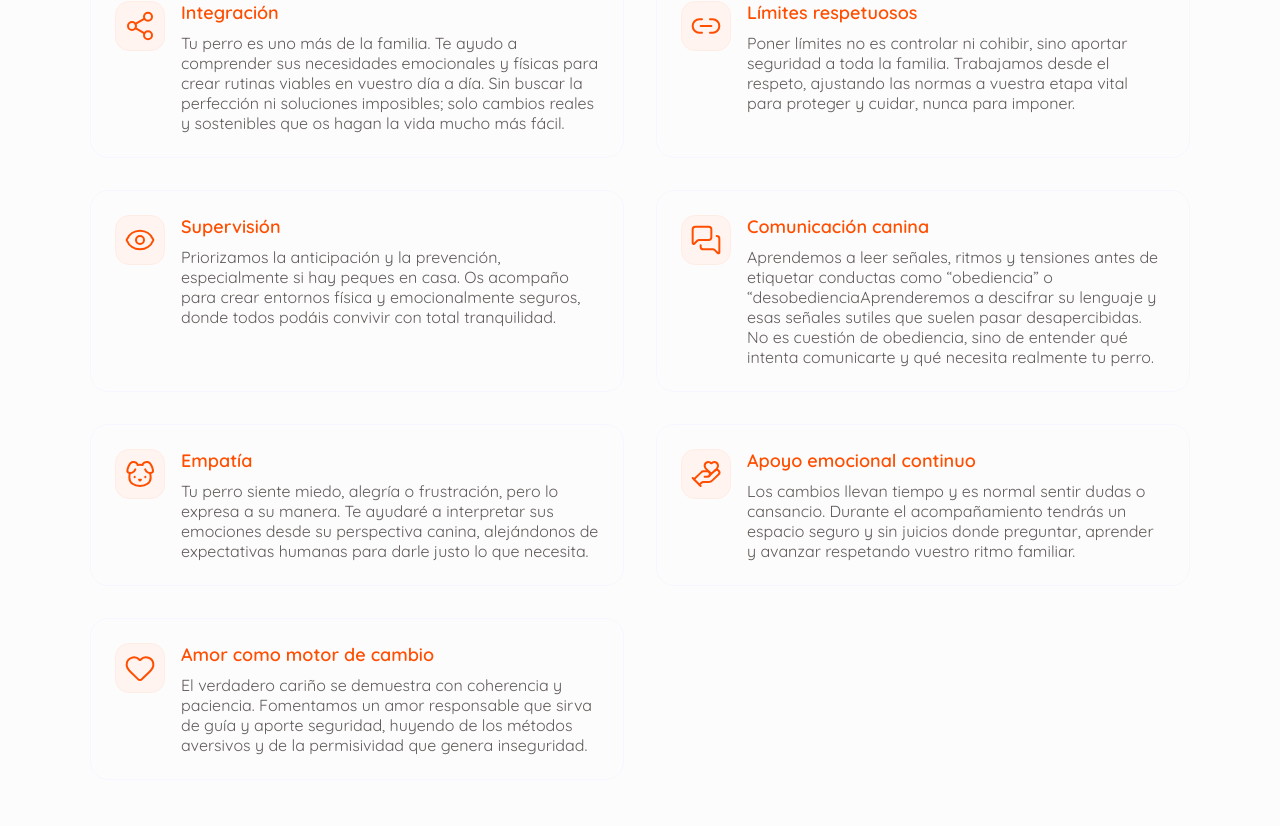
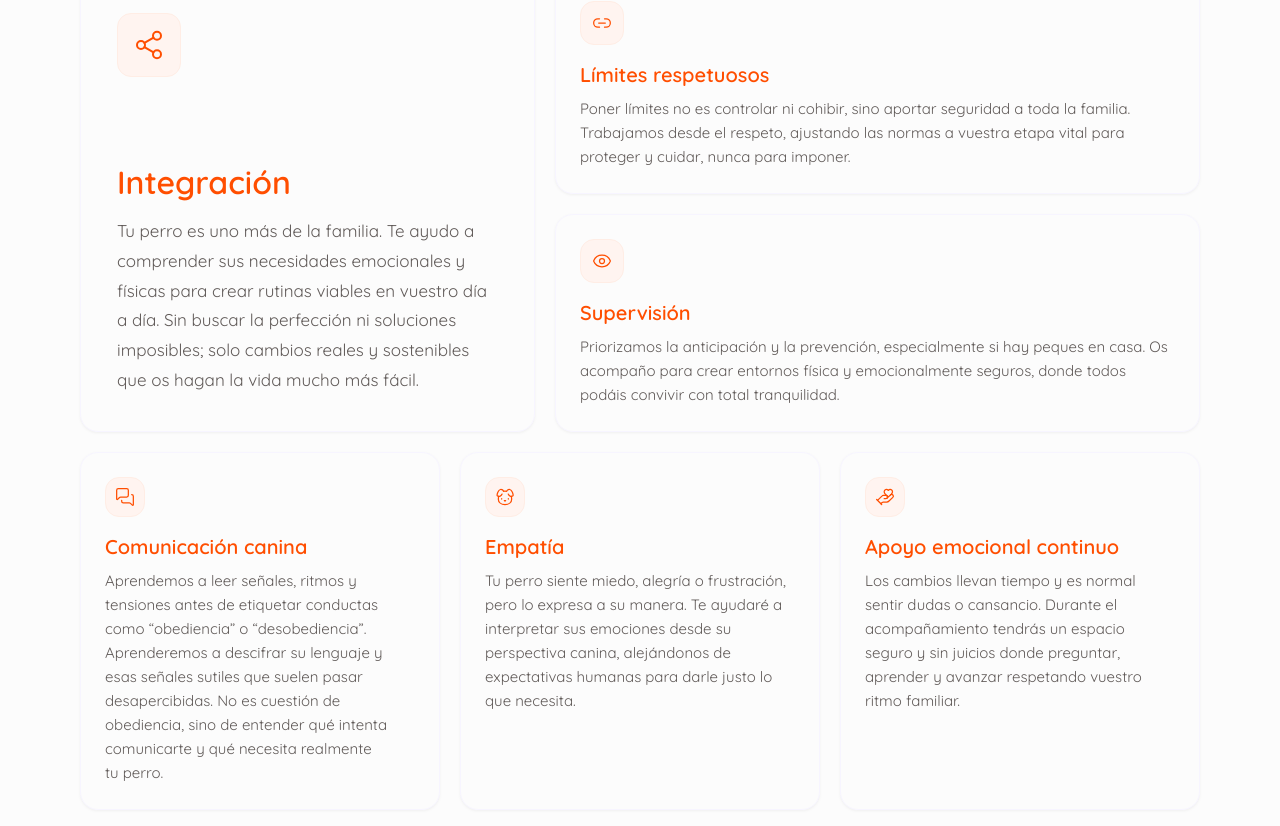
Before and after one commit to javivega/paquicabello, a React (Vite) app: page /sobre-mi in a window 1280 px wide. Shown: the part 2991-3817 px from the top of the page. Built offline with nearby package versions, Linux system fonts and the light colour scheme; no server answers.

Commit message:
About updated

```diff
--- a/src/components/about/AboutPrinciplesSection.tsx
+++ b/src/components/about/AboutPrinciplesSection.tsx
@@ -1,6 +1,5 @@
 import type { LucideIcon } from 'lucide-react'
 import {
-  Baby,
   Dog,
   Eye,
   HandHeart,
@@ -31,10 +30,10 @@ const principles: readonly {
     id: 'limites',
     icon: Link2,
     title: 'Límites respetuosos',
-    body: 'Poner límites no es controlar ni cohibir, sino aportar seguridad a toda la familia. Trabajamos desde el respeto, ajustando las normas a vuestra etapa vital para proteger y cuidar, nunca para imponer.'
+    body: 'Poner límites no es controlar ni cohibir, sino aportar seguridad a toda la familia. Trabajamos desde el respeto, ajustando las normas a vuestra etapa vital para proteger y cuidar, nunca para imponer.',
   },
   {
-    id: 'supervision',
+    id: 'supervicion',
     icon: Eye,
     title: 'Supervisión',
     body: 'Priorizamos la anticipación y la prevención, especialmente si hay peques en casa. Os acompaño para crear entornos física y emocionalmente seguros, donde todos podáis convivir con total tranquilidad.',
@@ -43,7 +42,7 @@ const principles: readonly {
     id: 'comunicacion',
     icon: MessagesSquare,
     title: 'Comunicación canina',
-    body: 'Aprendemos a leer señales, ritmos y tensiones antes de etiquetar conductas como “obediencia” o “desobedienciaAprenderemos a descifrar su lenguaje y esas señales sutiles que suelen pasar desapercibidas. No es cuestión de obediencia, sino de entender qué intenta comunicarte y qué necesita realmente tu perro.',
+    body: 'Aprendemos a leer señales, ritmos y tensiones antes de etiquetar conductas como “obediencia” o “desobediencia”. Aprenderemos a descifrar su lenguaje y esas señales sutiles que suelen pasar desapercibidas. No es cuestión de obediencia, sino de entender qué intenta comunicarte y qué necesita realmente tu perro.',
   },
   {
     id: 'empatia',
@@ -63,8 +62,140 @@ const principles: readonly {
     title: 'Amor como motor de cambio',
     body: 'El verdadero cariño se demuestra con coherencia y paciencia. Fomentamos un amor responsable que sirva de guía y aporte seguridad, huyendo de los métodos aversivos y de la permisividad que genera inseguridad.',
   },
+]
 
-]
+const lgPlacements = [
+  'lg:col-span-5 lg:row-span-2 lg:col-start-1 lg:row-start-1',
+  'lg:col-span-7 lg:col-start-6 lg:row-start-1',
+  'lg:col-span-7 lg:col-start-6 lg:row-start-2',
+  'lg:col-span-4 lg:col-start-1 lg:row-start-3',
+  'lg:col-span-4 lg:col-start-5 lg:row-start-3',
+  'lg:col-span-4 lg:col-start-9 lg:row-start-3',
+  'lg:col-span-12 lg:row-start-4',
+] as const
+
+type Prominence = 'hero' | 'side' | 'base' | 'finale'
+
+function prominenceFor(i: number): Prominence {
+  if (i === 0) return 'hero'
+  if (i === 1 || i === 2) return 'side'
+  if (i === 6) return 'finale'
+  return 'base'
+}
+
+type PrincipleCellProps = {
+  index: number
+  id: string
+  icon: LucideIcon
+  title: string
+  body: string
+  enterDelayMs?: number
+}
+
+function PrincipleIcon({
+  icon: Icon,
+  prominence,
+}: {
+  icon: LucideIcon
+  prominence: Prominence
+}) {
+  return (
+    <span
+      className={cn(
+        'inline-flex shrink-0 items-center justify-center rounded-xl border border-border-subtle-0 bg-surface-subtle-0',
+        prominence === 'hero' && 'size-14 sm:size-16',
+        prominence === 'side' && 'size-11',
+        prominence === 'base' && 'size-10',
+        prominence === 'finale' &&
+          'size-12 border-foreground-brand/15 bg-surface-subtle-1 sm:size-14',
+      )}
+      aria-hidden
+    >
+      <Icon
+        className={cn(
+          'text-foreground-brand',
+          prominence === 'hero' && 'size-7 sm:size-8',
+          prominence === 'side' && 'size-5',
+          prominence === 'base' && 'size-5',
+          prominence === 'finale' && 'size-6 sm:size-7',
+        )}
+        strokeWidth={1.5}
+      />
+    </span>
+  )
+}
+
+function PrincipleCell({
+  index,
+  id,
+  icon,
+  title,
+  body,
+  enterDelayMs,
+}: PrincipleCellProps) {
+  const p = prominenceFor(index)
+  const titleId = `about-principle-${id}`
+
+  return (
+    <article
+      aria-labelledby={titleId}
+      style={enterDelayMs != null ? sectionEnterStyle(enterDelayMs) : undefined}
+      className={cn(
+        'col-span-12 flex flex-col rounded-2xl border border-border-subtle-1 bg-canvas',
+        'shadow-[0_1px_3px_0_rgb(0_0_0/_0.05)]',
+        'motion-safe:transition-[transform,box-shadow] motion-safe:duration-200',
+        'motion-safe:hover:-translate-y-0.5 hover:shadow-[0_6px_24px_0_rgb(0_0_0/_0.07)]',
+        lgPlacements[index],
+        enterDelayMs != null && 'section-enter',
+      )}
+    >
+      <div
+        className={cn(
+          'flex flex-1 flex-col',
+          p === 'hero' && 'gap-6 p-7 sm:p-8 lg:justify-between lg:gap-8 lg:p-9',
+          p === 'side' && 'gap-4 p-5 sm:p-6',
+          p === 'base' && 'gap-4 p-5 sm:p-6',
+          p === 'finale' &&
+            'gap-5 p-6 sm:flex-row sm:items-center sm:gap-6 sm:p-7 lg:p-8',
+        )}
+      >
+        <PrincipleIcon icon={icon} prominence={p} />
+        <div
+          className={cn(
+            'flex min-w-0 flex-col gap-2',
+            p === 'hero' && 'lg:gap-3',
+            p === 'finale' && 'flex-1 lg:gap-3',
+          )}
+        >
+          <h3
+            id={titleId}
+            className={cn(
+              'text-balance font-semibold leading-snug text-foreground-brand',
+              p === 'hero' &&
+                'text-2xl sm:text-[1.75rem] lg:text-[2rem] lg:leading-snug',
+              p === 'side' && 'text-xl sm:text-[1.25rem]',
+              p === 'base' && 'text-lg sm:text-xl',
+              p === 'finale' && 'text-xl sm:text-2xl',
+            )}
+          >
+            {title}
+          </h3>
+          <p
+            className={cn(
+              'text-pretty text-foreground-secondary',
+              p === 'hero' && 'text-base leading-7 sm:text-[17px] sm:leading-[1.75]',
+              p === 'side' && 'text-[15px] leading-6',
+              p === 'base' && 'text-[15px] leading-6',
+              p === 'finale' && 'text-base leading-7 sm:max-w-3xl',
+            )}
+          >
+            {body}
+          </p>
+        </div>
+      </div>
+    </article>
+  )
+}
 
 export function AboutPrinciplesSection({ className }: { className?: string }) {
   return (
@@ -93,32 +224,25 @@ export function AboutPrinciplesSection({ className }: { className?: string }) {
           style={sectionEnterStyle(190)}
           className="section-enter text-base leading-6 text-foreground-secondary"
         >
-          Más allá de técnicas sueltas o ejercicios puntuales, mi trabajo se basa en una forma de acompañar a las familias y a sus perros desde el respeto, la comprensión y la coherencia.
+          Más allá de técnicas sueltas o ejercicios puntuales, mi trabajo se basa en una forma de
+          acompañar a las familias y a sus perros desde el respeto, la comprensión y la coherencia.
           Esto es lo que puedes esperar cuando trabajemos juntos:
         </p>
       </div>
 
-      <div className="mx-auto mt-12 grid max-w-[1100px] grid-cols-1 gap-6 md:grid-cols-2 md:gap-8">
-        {principles.map(({ id, icon: Icon, title, body }, i) => (
-          <article
-            key={id}
-            style={sectionEnterStyle(260 + i * 55)}
-            className="section-enter flex gap-4 rounded-2xl border border-border-subtle-1 bg-canvas p-5 sm:p-6"
-            aria-labelledby={`about-principle-${id}`}
-          >
-            <div className="inline-flex h-fit shrink-0 rounded-xl border border-border-subtle-0 bg-surface-subtle-0 p-2">
-              <Icon className="size-8 text-foreground-brand" strokeWidth={1.5} aria-hidden />
-            </div>
-            <div className="flex min-w-0 flex-1 flex-col gap-2">
-              <h3
-                id={`about-principle-${id}`}
-                className="text-lg font-semibold leading-6 text-foreground-brand"
-              >
-                {title}
-              </h3>
-              <p className="text-base leading-5 text-foreground-secondary">{body}</p>
-            </div>
-          </article>
+      <div
+        className={cn(
+          'mx-auto mt-12 grid w-full max-w-6xl grid-cols-12 gap-4 sm:gap-5',
+          'lg:grid-rows-[1fr_1fr_auto_auto] lg:min-h-[min(560px,70vh)] lg:gap-5',
+        )}
+      >
+        {principles.map((principle, i) => (
+          <PrincipleCell
+            key={principle.id}
+            index={i}
+            {...principle}
+            enterDelayMs={260 + i * 55}
+          />
         ))}
       </div>
 
```
